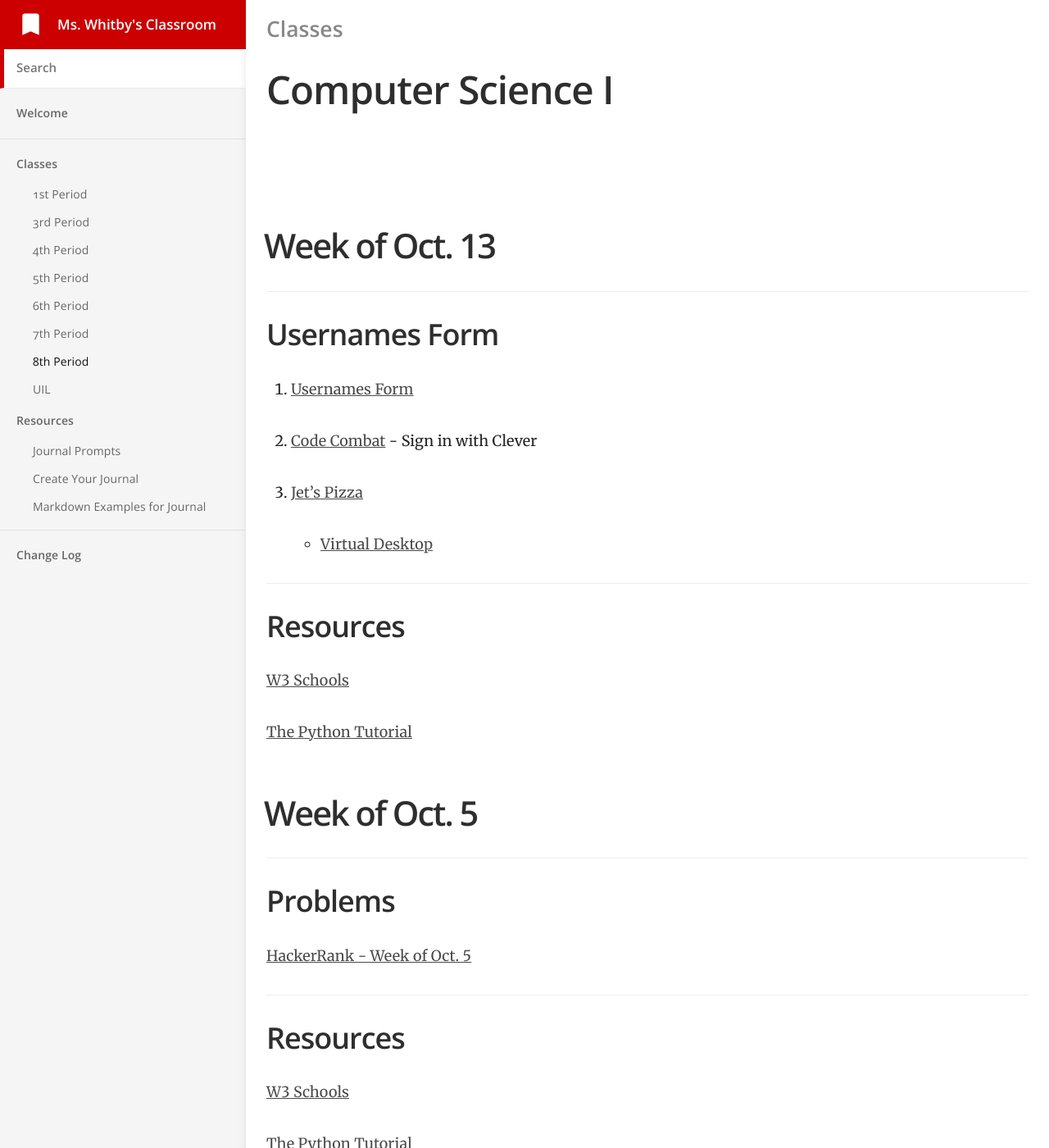
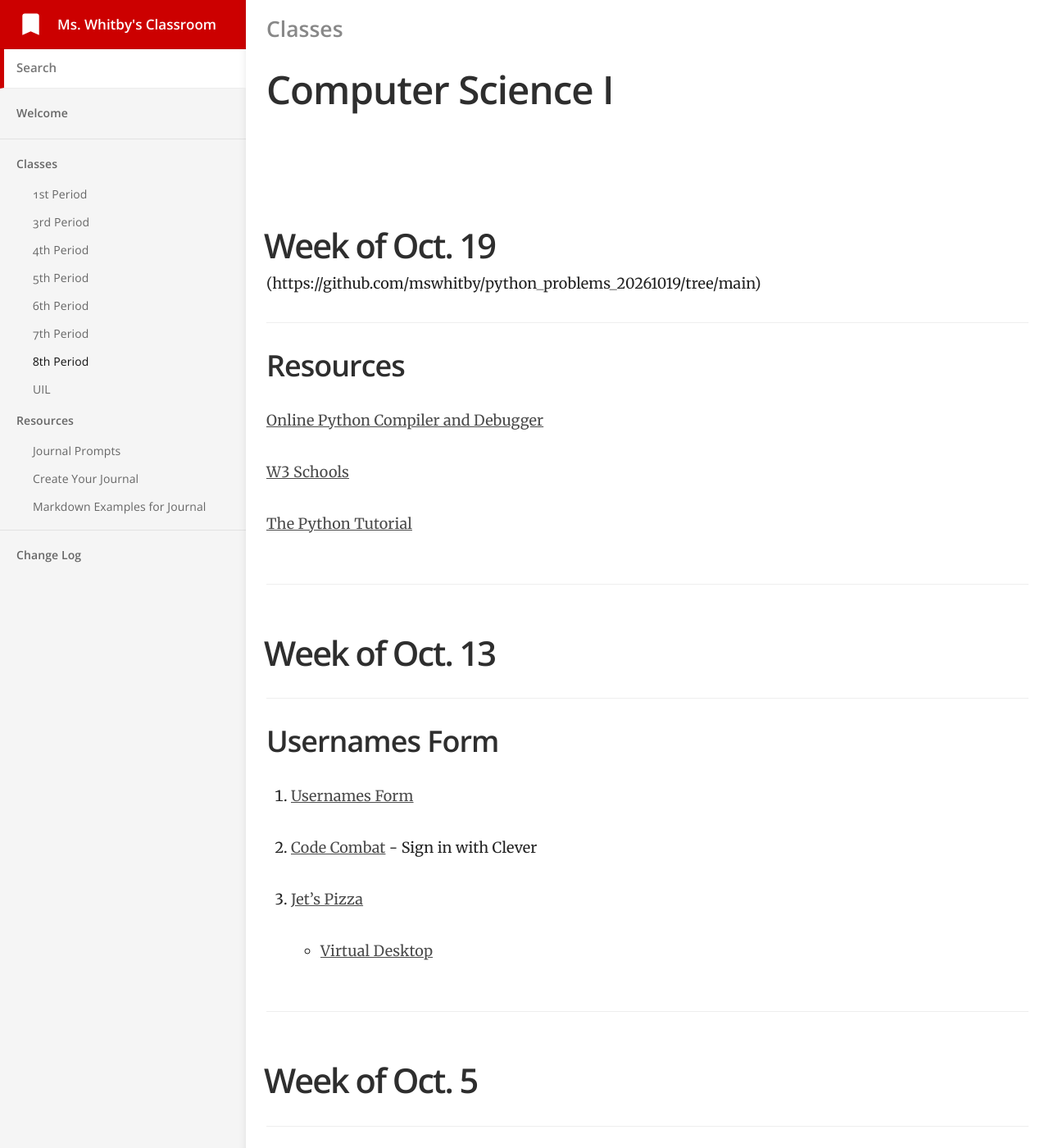
Before and after one commit to mswhitby/classroom, a Jekyll site: the page built from _docs/classes/8th.md, in a window 1280 px wide and 1400 px high. Shown: the whole window at 82% size. Built offline with Jekyll 4.4.1, drawn with Linux system fonts in a browser that asks for light colours.

Commit message:
Updated lessons

```diff
--- a/_docs/classes/8th.md
+++ b/_docs/classes/8th.md
@@ -4,6 +4,19 @@ subtitle: Computer Science I
 category: Classes
 order: 7
 ---
+
+# Week of Oct. 19
+
+(https://github.com/mswhitby/python_problems_20261019/tree/main)
+
+## Resources
+[Online Python Compiler and Debugger](https://www.onlinegdb.com/online_python_interpreter)
+
+[W3 Schools](https://www.w3schools.com/python)
+
+[The Python Tutorial](https://docs.python.org/3/tutorial/index.html)
+
+----
 
 # Week of Oct. 13
 
@@ -15,18 +28,9 @@ order: 7
 3. [Jet's Pizza](https://github.com/mswhitby/jets_pizza)
     - [Virtual Desktop](https://prod.liveshare.vsengsaas.visualstudio.com/join?A232EE69534E70EDFB1FEB21ECFAEC12C8D2)
 
-
-## Resources
-[W3 Schools](https://www.w3schools.com/python)
-
-[The Python Tutorial](https://docs.python.org/3/tutorial/index.html)
+----
 
 # Week of Oct. 5
 
 ## Problems
 [HackerRank - Week of Oct. 5](https://www.hackerrank.com/computer-science-1-1790890420)
-
-## Resources
-[W3 Schools](https://www.w3schools.com/python)
-
-[The Python Tutorial](https://docs.python.org/3/tutorial/index.html)
```
Also changed, not shown: _docs/classes/1st.md (+15 -10 lines).
